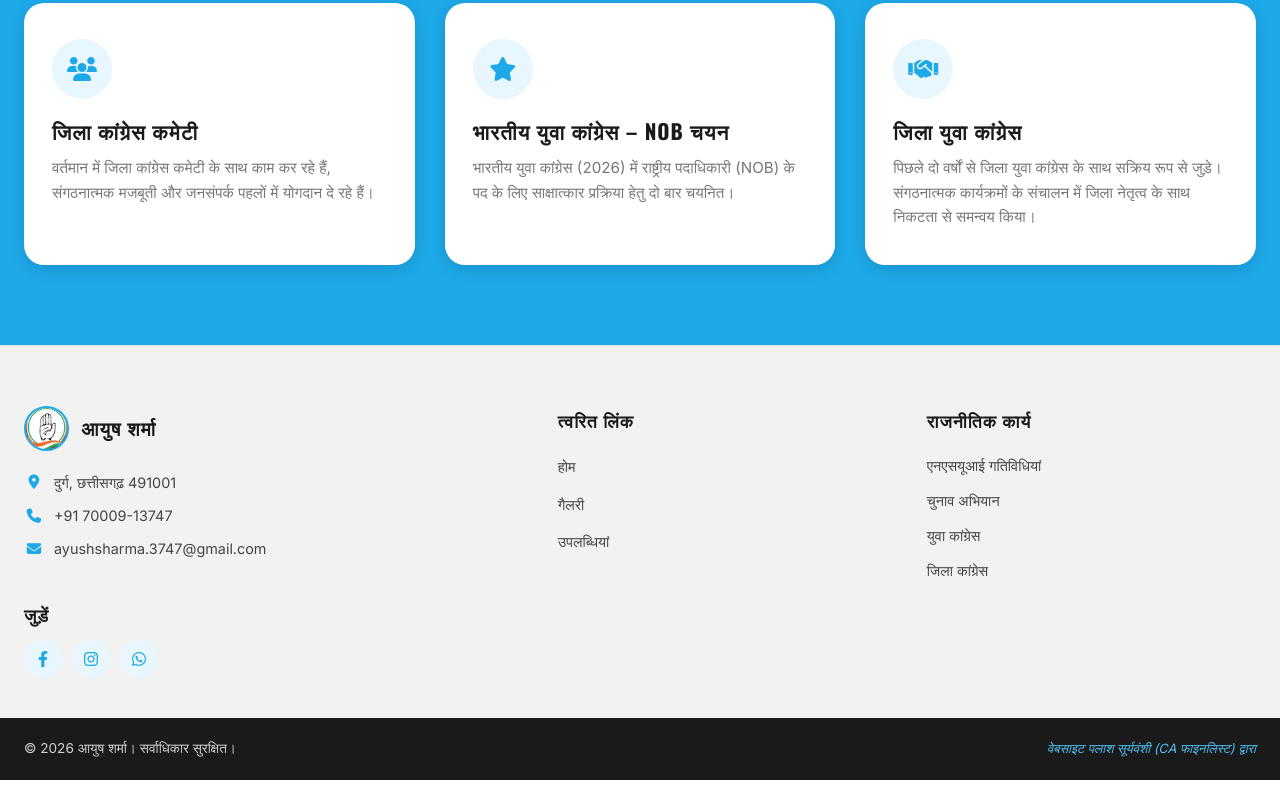
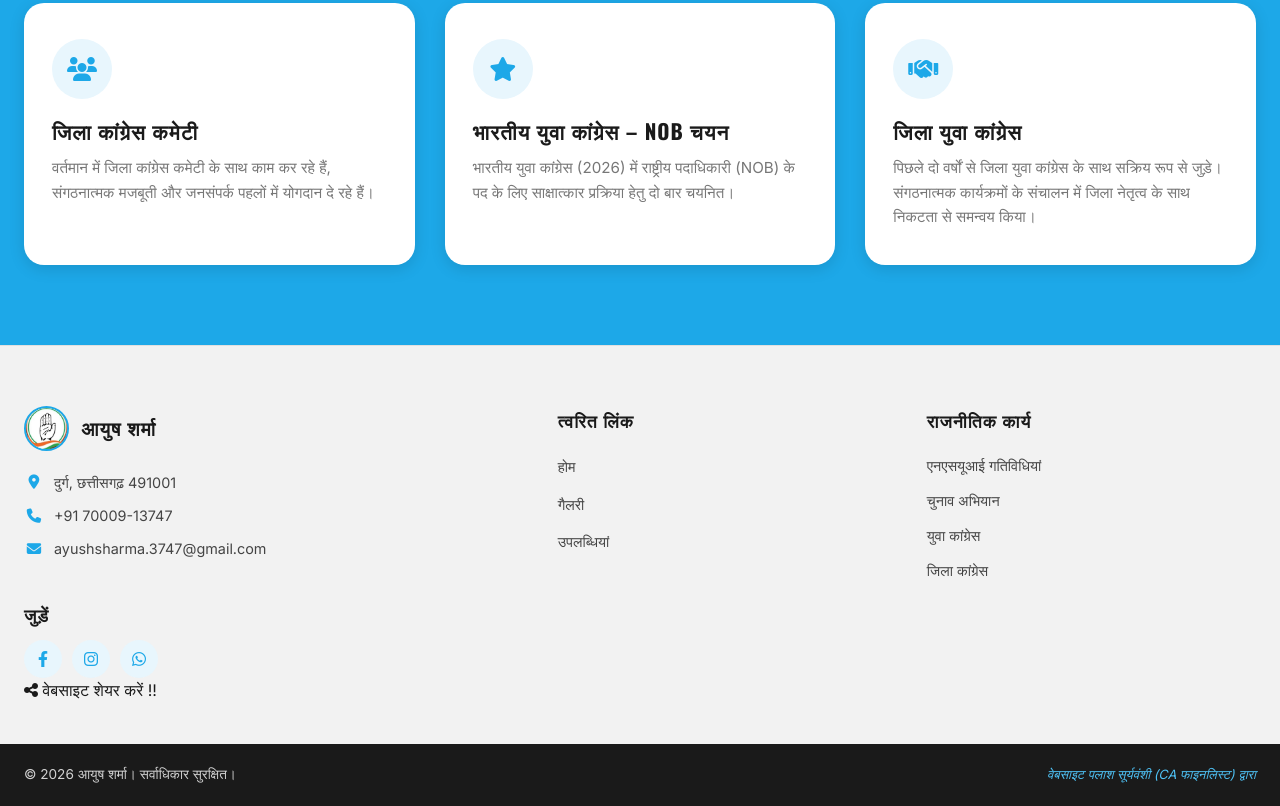
Before and after one commit to ayushsharma1710/ayushsharma1710.github.io, a website: page index.html in a window 1280 px wide. Shown: the part 2222-3028 px from the top of the page. Before the commit the page ends 3002 px from the top, so only its background shows below. Drawn offline with nearby package versions, Linux system fonts and the light colour scheme.

Commit message:
Add share button to footer for website sharing

```diff
--- a/index.html
+++ b/index.html
@@ -450,6 +450,11 @@
                                 <i class="fab fa-whatsapp"></i>
                             </a>
                         </div>
+                        <div class="footer-share">
+                            <a href="https://ayushsharma1710.github.io" class="share-btn" onclick="shareWebsite(); return false;">
+                                <i class="fas fa-share-alt"></i> वेबसाइट शेयर करें !!
+                            </a>
+                        </div>
                     </div>
                 </div>
 
```
